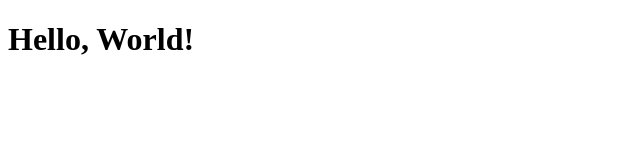
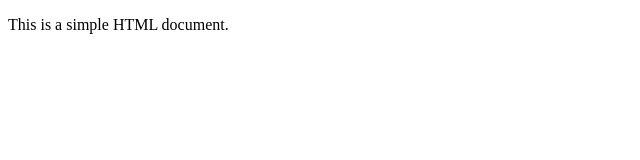
Before and after one commit to yousof158/index, a plain HTML site: page index.html in a window 1280 px wide. Shown: the whole page, without its empty margins (0-640 px from the left). Drawn offline with Linux system fonts and the light colour scheme.

Commit message:
Update index.html

```diff
--- a/index.html
+++ b/index.html
@@ -6,7 +6,7 @@
     <title>Document</title>
 </head>
 <body>
-    <h1>Hello, World!</h1>
-    <!-- <p>This is a simple HTML document.</p> -->
+<!--     <h1>Hello, World!</h1> -->
+    <p>This is a simple HTML document.</p>
 </body>
 </html>
```
